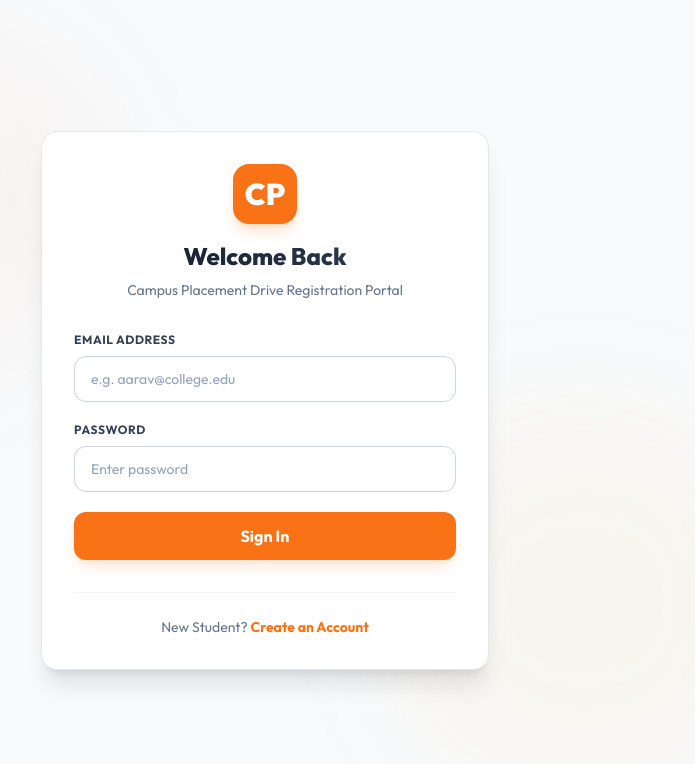
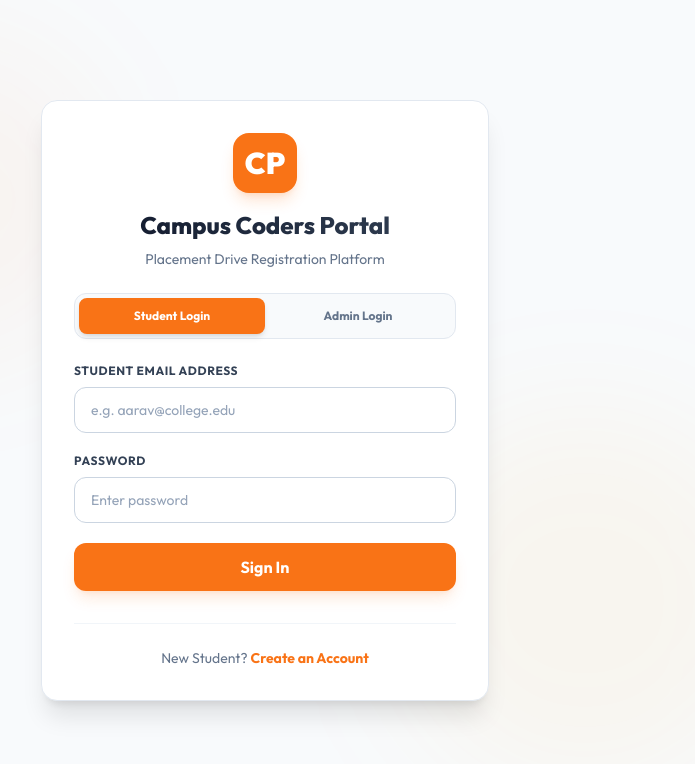
Before and after one commit to mahi006x/Campus-Placement-Drive-Management-system, a React (Vite) app in the folder client/: page /login in a window 1280 px wide. Shown: the top 764 px of the page, without its empty margins (375-1070 px from the left). Built offline with nearby package versions, Linux system fonts and the light colour scheme.

Commit message:
feat: implement market-standard tabbed login for students and admins with role-matching checks

```diff
--- a/client/src/pages/Login.jsx
+++ b/client/src/pages/Login.jsx
@@ -5,9 +5,10 @@ import { useAuth } from '../context/AuthContext';
 const Login = () => {
   const [email, setEmail] = useState('');
   const [password, setPassword] = useState('');
+  const [selectedRole, setSelectedRole] = useState('student'); // 'student' or 'admin'
   const [error, setError] = useState('');
   const [loading, setLoading] = useState(false);
-  const { login } = useAuth();
+  const { login, logout } = useAuth();
   const navigate = useNavigate();
 
   const handleSubmit = async (e) => {
@@ -21,6 +22,20 @@ const Login = () => {
       setError('');
       setLoading(true);
       const user = await login(email, password);
+
+      // Role validation matching selected portal tab
+      if (selectedRole === 'admin' && user.role !== 'admin') {
+        logout();
+        setError('Access Denied: This account does not have administrator privileges.');
+        return;
+      }
+
+      if (selectedRole === 'student' && user.role !== 'student') {
+        logout();
+        setError('Access Denied: This account is registered as an Admin. Please use the Admin Portal.');
+        return;
+      }
+
       if (user.role === 'admin') {
         navigate('/admin');
       } else {
@@ -40,18 +55,50 @@ const Login = () => {
       <div className="absolute bottom-1/4 right-1/4 translate-x-1/2 translate-y-1/2 w-96 h-96 bg-amber-500/5 rounded-full blur-3xl"></div>
 
       <div className="w-full max-w-md bg-white border border-slate-200 p-8 rounded-2xl shadow-xl relative z-10 animate-fade-in">
-        <div className="text-center mb-8">
+        <div className="text-center mb-6">
           <div className="inline-block bg-orange-500 text-white font-black text-3xl p-3 rounded-2xl mb-4 shadow-lg shadow-orange-500/20">
             CP
           </div>
           <h2 className="text-2xl font-extrabold bg-gradient-to-r from-slate-900 to-slate-700 bg-clip-text text-transparent">
-            Welcome Back
+            Campus Coders Portal
           </h2>
-          <p className="text-sm text-slate-500 mt-2 font-medium">Campus Placement Drive Registration Portal</p>
+          <p className="text-sm text-slate-500 mt-2 font-medium">Placement Drive Registration Platform</p>
+        </div>
+
+        {/* Role Selection Tabs */}
+        <div className="flex border border-slate-200 rounded-xl p-1 mb-6 bg-slate-50">
+          <button
+            type="button"
+            onClick={() => {
+              setSelectedRole('student');
+              setError('');
+            }}
+            className={`flex-1 text-center py-2.5 text-xs font-bold rounded-lg transition-all duration-300 ${
+              selectedRole === 'student'
+                ? 'bg-orange-500 text-white shadow-md'
+                : 'text-slate-500 hover:text-slate-800'
+            }`}
+          >
+            Student Login
+          </button>
+          <button
+            type="button"
+            onClick={() => {
+              setSelectedRole('admin');
+              setError('');
+            }}
+            className={`flex-1 text-center py-2.5 text-xs font-bold rounded-lg transition-all duration-300 ${
+              selectedRole === 'admin'
+                ? 'bg-orange-500 text-white shadow-md'
+                : 'text-slate-500 hover:text-slate-800'
+            }`}
+          >
+            Admin Login
+          </button>
         </div>
 
         {error && (
-          <div className="mb-6 bg-red-50 border border-red-200 text-red-650 p-4 rounded-xl text-sm flex items-start space-x-2">
+          <div className="mb-6 bg-red-50 border border-red-200 text-red-650 p-4 rounded-xl text-sm flex items-start space-x-2 animate-shake">
             <svg className="w-5 h-5 flex-shrink-0 text-red-500" fill="none" stroke="currentColor" viewBox="0 0 24 24">
               <path strokeLinecap="round" strokeLinejoin="round" strokeWidth="2" d="M12 9v2m0 4h.01m-6.938 4h13.856c1.54 0 2.502-1.667 1.732-3L13.732 4c-.77-1.333-2.694-1.333-3.464 0L3.34 16c-.77 1.333.192 3 1.732 3z" />
             </svg>
@@ -62,13 +109,13 @@ const Login = () => {
         <form onSubmit={handleSubmit} className="space-y-5">
           <div>
             <label className="block text-xs font-bold text-slate-700 uppercase tracking-wider mb-2">
-              Email Address
+              {selectedRole === 'admin' ? 'Admin Email' : 'Student Email Address'}
             </label>
             <input
               type="email"
               value={email}
               onChange={(e) => setEmail(e.target.value)}
-              placeholder="e.g. aarav@college.edu"
+              placeholder={selectedRole === 'admin' ? 'e.g. admin@college.edu' : 'e.g. aarav@college.edu'}
               className="w-full bg-white border border-slate-300 focus:border-orange-500 focus:ring-1 focus:ring-orange-500 rounded-xl px-4 py-3 text-sm text-slate-800 placeholder-slate-400 outline-none transition-all duration-300"
             />
           </div>
@@ -94,17 +141,19 @@ const Login = () => {
             {loading ? (
               <span className="w-5 h-5 border-2 border-white border-t-transparent rounded-full animate-spin"></span>
             ) : (
-              <span>Sign In</span>
+              <span>{selectedRole === 'admin' ? 'Enter Admin Panel' : 'Sign In'}</span>
             )}
           </button>
         </form>
 
-        <div className="mt-8 text-center text-sm text-slate-500 border-t border-slate-100 pt-6 font-medium">
-          New Student?{' '}
-          <Link to="/signup" className="text-orange-500 hover:text-orange-600 font-bold transition-colors duration-300">
-            Create an Account
-          </Link>
-        </div>
+        {selectedRole === 'student' && (
+          <div className="mt-8 text-center text-sm text-slate-500 border-t border-slate-100 pt-6 font-medium animate-fade-in">
+            New Student?{' '}
+            <Link to="/signup" className="text-orange-500 hover:text-orange-600 font-bold transition-colors duration-300">
+              Create an Account
+            </Link>
+          </div>
+        )}
       </div>
     </div>
   );
```
